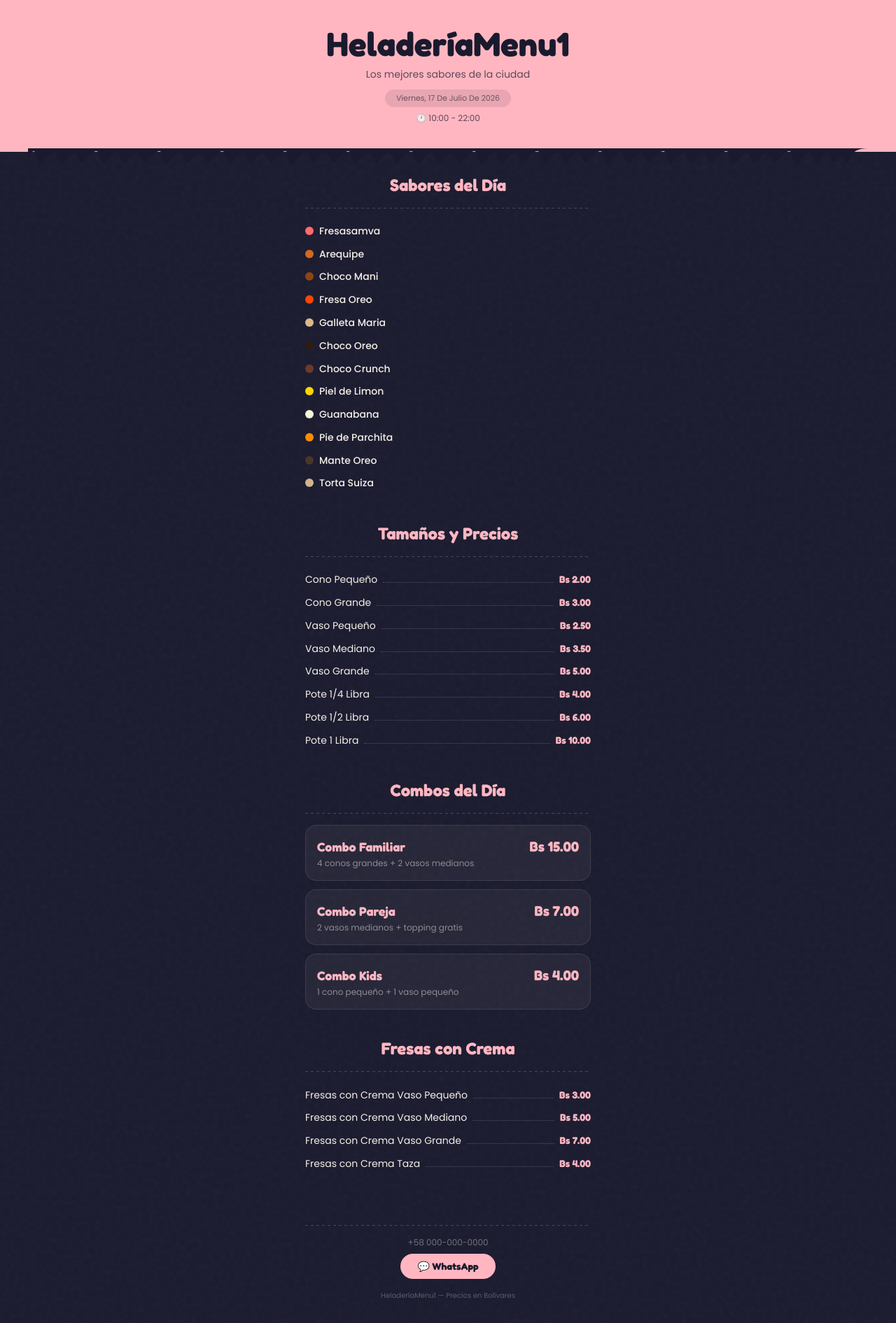
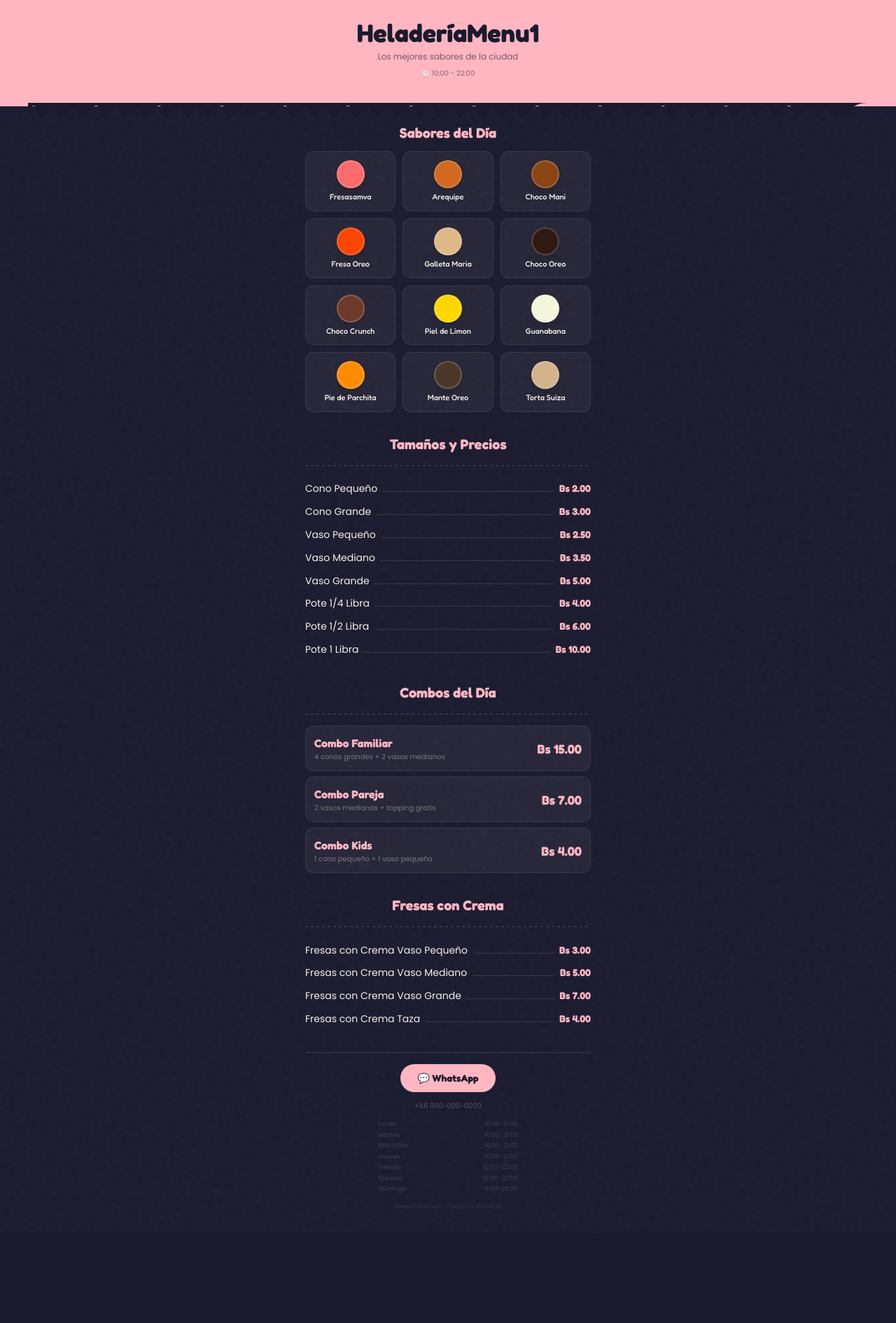
Before and after one commit to HonimerC/heladeria-menu1, a Next.js app: page / in a window 1280 px wide. Shown: the whole page at 70% size. After the commit the page ends 1763 px from the top, so only its background shows below. Built offline with nearby package versions, Linux system fonts and the light colour scheme.

Commit message:
Optimizar espacio movil: sabores en grid 3 columnas, mejor uso del espacio

```diff
--- a/src/app/page.tsx
+++ b/src/app/page.tsx
@@ -16,7 +16,7 @@ export default function Home() {
       .then((data) => { setMenuData(data); setCargando(false); })
       .catch(() => { setMenuData(menuPorDefecto); setCargando(false); });
     const now = new Date();
-    setFecha(now.toLocaleDateString("es-VE", { weekday: "long", year: "numeric", month: "long", day: "numeric" }));
+    setFecha(now.toLocaleDateString("es-VE", { weekday: "long", month: "long", day: "numeric" }));
   }, []);
 
   const handleSonido = () => {
@@ -42,64 +42,53 @@ export default function Home() {
 
   return (
     <div className="min-h-screen bg-[#1a1a2e] grain">
-      {/* Header pink with drip */}
+      {/* Header rosa con derrite */}
       <div className="drip">
-        <header className="bg-[#ffb6c1] pb-10 pt-8 px-4 text-center" onClick={handleSonido}>
-          <div className="max-w-md mx-auto">
-            <h1 className="text-4xl sm:text-5xl font-bold text-[#1a1a2e] leading-tight" style={{ fontFamily: "var(--font-fredoka)" }}>
+        <header className="bg-[#ffb6c1] pb-10 pt-6 px-4 text-center" onClick={handleSonido}>
+          <h1 className="text-4xl font-bold text-[#1a1a2e] leading-tight" style={{ fontFamily: "var(--font-fredoka)" }}>
             HeladeríaMenu1
           </h1>
-            <p className="text-[#1a1a2e]/70 text-sm mt-1" style={{ fontFamily: "var(--font-poppins)" }}>Los mejores sabores de la ciudad</p>
-            <div className="mt-3 inline-block bg-[#1a1a2e]/10 rounded-full px-4 py-1">
-              <p className="text-[11px] text-[#1a1a2e]/60 capitalize">{fecha}</p>
-            </div>
+          <p className="text-[#1a1a2e]/60 text-xs mt-1" style={{ fontFamily: "var(--font-poppins)" }}>Los mejores sabores de la ciudad</p>
           {horarioHoy && (
-              <div className="mt-2">
-                <p className="text-xs text-[#1a1a2e]/70">
+            <p className="text-[10px] text-[#1a1a2e]/50 mt-2">
               {horarioHoy.abierto ? `🕐 ${horarioHoy.horaApertura} - ${horarioHoy.horaCierre}` : "Cerrado hoy"}
             </p>
-              </div>
           )}
-          </div>
         </header>
       </div>
 
-      <main className="max-w-md mx-auto px-5 py-8 space-y-10">
-        {/* Sabores */}
+      <main className="max-w-md mx-auto px-5 pt-6 pb-8 space-y-8">
+        {/* Sabores - GRID grande para aprovechar espacio */}
         <section>
-          <h2 className="text-2xl font-bold text-[#ffb6c1] text-center mb-1" style={{ fontFamily: "var(--font-fredoka)" }}>
+          <h2 className="text-xl font-bold text-[#ffb6c1] text-center mb-3" style={{ fontFamily: "var(--font-fredoka)" }}>
             Sabores del Día
           </h2>
-          <hr className="chalk-divider mb-4" />
-          <div className="space-y-0">
+          <div className="grid grid-cols-3 gap-2.5">
             {saboresDisponibles.map((sabor) => (
-              <div key={sabor.id} className="menu-row group">
-                <div className="flex items-center gap-2">
-                  <div className="w-3 h-3 rounded-full flex-shrink-0" style={{ backgroundColor: sabor.color }} />
-                  <span className="text-[#f5f0e8] text-sm font-medium" style={{ fontFamily: "var(--font-poppins)" }}>{sabor.nombre}</span>
-                </div>
+              <div key={sabor.id} className="bg-[#f5f0e8]/5 rounded-xl p-3 text-center border border-[#f5f0e8]/8 hover:bg-[#f5f0e8]/10 transition-colors">
+                <div className="w-10 h-10 rounded-full mx-auto mb-1.5 shadow-lg border-2 border-[#f5f0e8]/20" style={{ backgroundColor: sabor.color }} />
+                <p className="text-[#f5f0e8] text-[11px] font-medium leading-tight" style={{ fontFamily: "var(--font-fredoka)" }}>
+                  {sabor.nombre}
+                </p>
               </div>
             ))}
           </div>
           {saboresAgotados.length > 0 && (
-            <div className="mt-3">
-              <p className="text-[10px] text-[#f5f0e8]/30 mb-1">Agotados:</p>
-              <div className="flex flex-wrap gap-1.5">
+            <div className="mt-2 flex flex-wrap gap-1.5 justify-center">
               {saboresAgotados.map((sabor) => (
-                  <span key={sabor.id} className="text-[#f5f0e8]/20 text-[10px] line-through">{sabor.nombre}</span>
+                <span key={sabor.id} className="text-[#f5f0e8]/15 text-[9px] line-through">{sabor.nombre}</span>
               ))}
-              </div>
             </div>
           )}
         </section>
 
         {/* Tamaños y Precios */}
         <section>
-          <h2 className="text-2xl font-bold text-[#ffb6c1] text-center mb-1" style={{ fontFamily: "var(--font-fredoka)" }}>
+          <h2 className="text-xl font-bold text-[#ffb6c1] text-center mb-2" style={{ fontFamily: "var(--font-fredoka)" }}>
             Tamaños y Precios
           </h2>
-          <hr className="chalk-divider mb-3" />
-          <div className="space-y-0">
+          <hr className="chalk-divider mb-2" />
+          <div>
             {menuData.tamanoVasos.map((tamano) => (
               <div key={tamano.id} className="menu-row">
                 <span className="text-[#f5f0e8] text-sm" style={{ fontFamily: "var(--font-poppins)" }}>{tamano.nombre}</span>
@@ -112,19 +101,19 @@ export default function Home() {
 
         {/* Combos */}
         <section>
-          <h2 className="text-2xl font-bold text-[#ffb6c1] text-center mb-1" style={{ fontFamily: "var(--font-fredoka)" }}>
+          <h2 className="text-xl font-bold text-[#ffb6c1] text-center mb-2" style={{ fontFamily: "var(--font-fredoka)" }}>
             Combos del Día
           </h2>
-          <hr className="chalk-divider mb-4" />
-          <div className="space-y-3">
+          <hr className="chalk-divider mb-3" />
+          <div className="space-y-2">
             {menuData.combos.filter((c) => c.disponible).map((combo) => (
-              <div key={combo.id} className="bg-[#f5f0e8]/5 rounded-2xl p-4 border border-[#f5f0e8]/10">
-                <div className="flex justify-between items-start">
-                  <div className="flex-1">
-                    <h3 className="text-lg font-bold text-[#ffb6c1]" style={{ fontFamily: "var(--font-fredoka)" }}>{combo.nombre}</h3>
-                    <p className="text-[#f5f0e8]/50 text-xs mt-0.5" style={{ fontFamily: "var(--font-poppins)" }}>{combo.descripcion}</p>
+              <div key={combo.id} className="bg-[#f5f0e8]/5 rounded-xl p-3 border border-[#f5f0e8]/8">
+                <div className="flex justify-between items-center">
+                  <div className="flex-1 min-w-0">
+                    <h3 className="text-base font-bold text-[#ffb6c1] truncate" style={{ fontFamily: "var(--font-fredoka)" }}>{combo.nombre}</h3>
+                    <p className="text-[#f5f0e8]/40 text-[10px] truncate" style={{ fontFamily: "var(--font-poppins)" }}>{combo.descripcion}</p>
                   </div>
-                  <span className="text-xl font-bold text-[#ffb6c1] ml-3" style={{ fontFamily: "var(--font-fredoka)" }}>Bs {combo.precio.toFixed(2)}</span>
+                  <span className="text-lg font-bold text-[#ffb6c1] ml-2 flex-shrink-0" style={{ fontFamily: "var(--font-fredoka)" }}>Bs {combo.precio.toFixed(2)}</span>
                 </div>
               </div>
             ))}
@@ -133,11 +122,11 @@ export default function Home() {
 
         {/* Fresas con Crema */}
         <section>
-          <h2 className="text-2xl font-bold text-[#ffb6c1] text-center mb-1" style={{ fontFamily: "var(--font-fredoka)" }}>
+          <h2 className="text-xl font-bold text-[#ffb6c1] text-center mb-2" style={{ fontFamily: "var(--font-fredoka)" }}>
             Fresas con Crema
           </h2>
-          <hr className="chalk-divider mb-3" />
-          <div className="space-y-0">
+          <hr className="chalk-divider mb-2" />
+          <div>
             {menuData.fresasConCrema.filter((f) => f.disponible).map((fresas) => (
               <div key={fresas.id} className="menu-row">
                 <span className="text-[#f5f0e8] text-sm" style={{ fontFamily: "var(--font-poppins)" }}>{fresas.nombre}</span>
@@ -148,21 +137,24 @@ export default function Home() {
           </div>
         </section>
 
-        {/* Contacto */}
-        <section className="text-center space-y-4 pt-4">
-          <hr className="chalk-divider" />
-          <div>
-            <p className="text-[#f5f0e8]/40 text-xs mb-2" style={{ fontFamily: "var(--font-poppins)" }}>{menuData.contacto?.telefono}</p>
-            <button onClick={abrirWhatsApp} className="bg-[#ffb6c1] text-[#1a1a2e] px-6 py-2 rounded-full font-bold text-sm hover:bg-[#ff69b4] transition-colors" style={{ fontFamily: "var(--font-fredoka)" }}>
+        {/* Footer contacto */}
+        <div className="text-center pt-4 border-t border-[#f5f0e8]/10 space-y-3">
+          <button onClick={abrirWhatsApp} className="bg-[#ffb6c1] text-[#1a1a2e] px-6 py-2.5 rounded-full font-bold text-sm hover:bg-[#ff69b4] transition-colors" style={{ fontFamily: "var(--font-fredoka)" }}>
             💬 WhatsApp
           </button>
+          <p className="text-[#f5f0e8]/25 text-[10px]" style={{ fontFamily: "var(--font-poppins)" }}>
+            {menuData.contacto?.telefono}
+          </p>
+          <div className="text-[#f5f0e8]/15 text-[9px] space-y-0.5">
+            {menuData.horarios?.map((h) => (
+              <div key={h.dia} className="flex justify-between max-w-[200px] mx-auto">
+                <span>{h.dia}</span>
+                <span>{h.abierto ? `${h.horaApertura}-${h.horaCierre}` : "Cerrado"}</span>
               </div>
-          <div>
-            <p className="text-[#f5f0e8]/30 text-[10px]" style={{ fontFamily: "var(--font-poppins)" }}>
-              HeladeríaMenu1 — Precios en Bolívares
-            </p>
+            ))}
           </div>
-        </section>
+          <p className="text-[#f5f0e8]/10 text-[8px]">HeladeríaMenu1 — Precios en Bolívares</p>
+        </div>
       </main>
     </div>
   );
```
Lines whose indentation alone changed are shown as unchanged.
